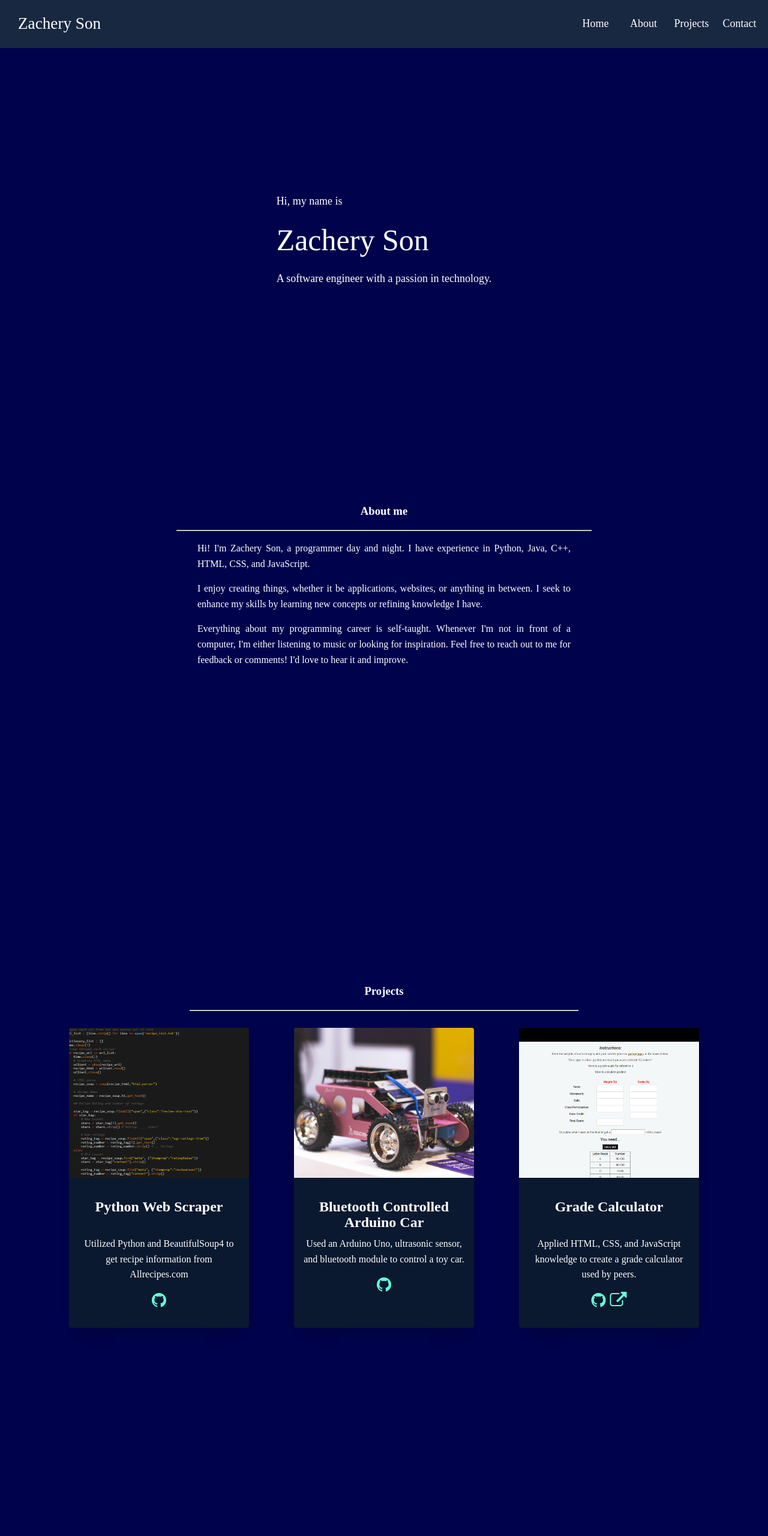
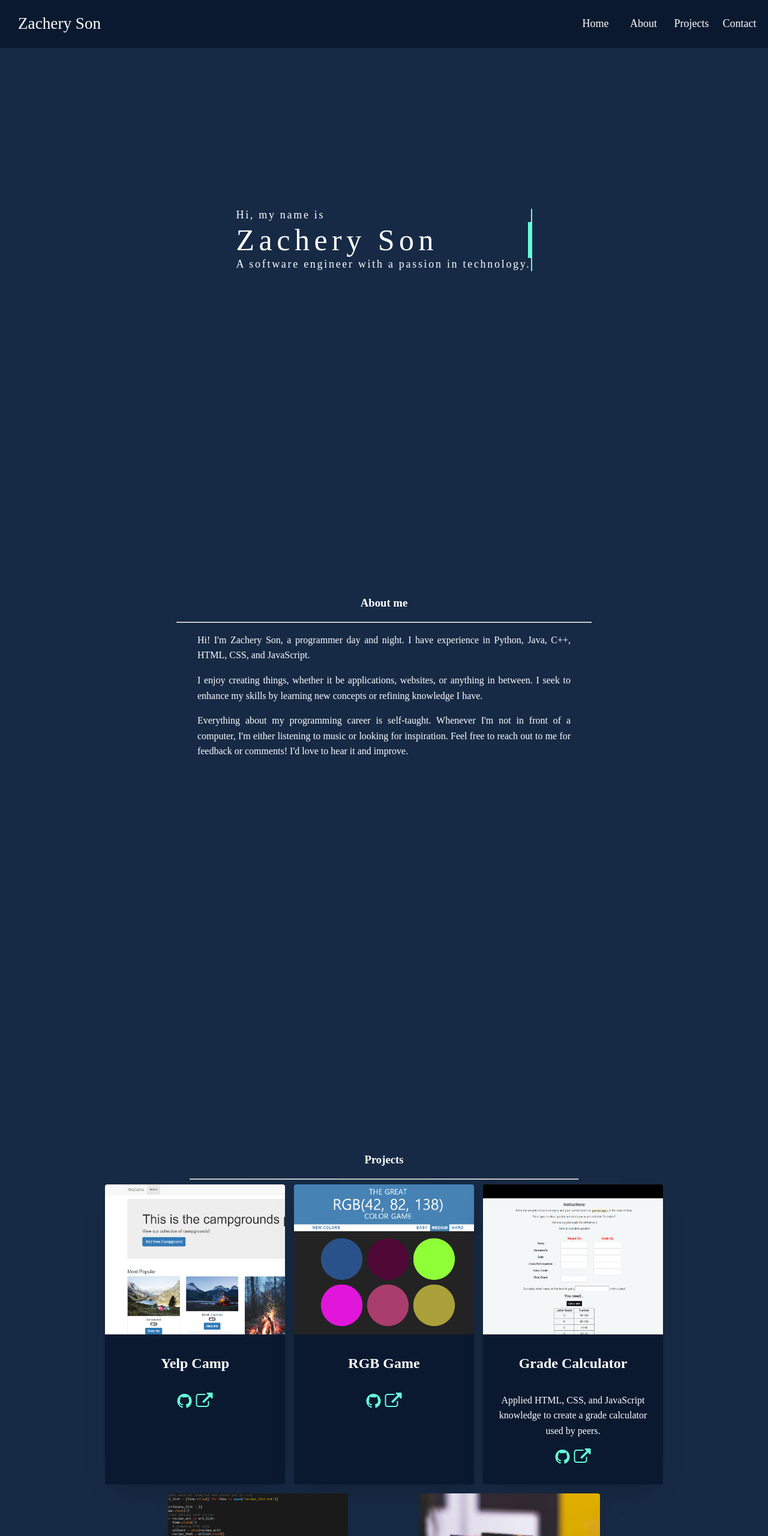
Before and after one commit to zson0123/zson0123.github.io, a plain HTML site: page index.html in a window 1280 px wide. Shown: the top 2560 px of the page at 60% size. Drawn offline with Linux system fonts and the light colour scheme.

Commit message:
Add files via upload
add projects and type feature. Adjust css styling

```diff
--- a/index.html
+++ b/index.html
@@ -8,7 +8,7 @@
         <link rel="stylesheet" type="text/css" href="main.css">
         <link href="https://fonts.googleapis.com/css?family=Open+Sans:400,600,300" rel="stylesheet" type="text/css">
         <link rel="stylesheet" href="https://cdnjs.cloudflare.com/ajax/libs/font-awesome/4.7.0/css/font-awesome.min.css">
-        <script src = "index.js" type = "text/javascript"/></script>
+        <script src="index.js" type="text/javascript"/></script>
         <title>Zachery Son</title>
     </head>
     <body>
@@ -59,6 +59,72 @@
             <div class="card-container">
                 <div class="card">
                     <div class="card-image">
+                        <img src="img/yelpCamp.png">
+                    </div>
+                    <div class="card-content">
+                        <div class="name">
+                            <h2>Yelp Camp</h2>
+                        </div>
+                        <div class="explanation">
+                            <p></p>
+                        </div>
+                        <div class="link-tag">
+                            <a href="https://github.com/zson0123/YelpCamp" target="_blank">
+                                <i class="fa fa-github"></i>
+                            </a>
+                            <a href="https://arcane-stream-32213.herokuapp.com/" target="_blank">
+                                <i class="fa fa-external-link"></i>
+                            </a>
+                        </div>
+                    </div>
+                </div>
+
+                <div class="card">
+                    <div class="card-image">
+                        <img src="img/rgbGame.png">
+                    </div>
+                    <div class="card-content">
+                        <div class="name">
+                            <h2>RGB Game</h2>
+                        </div>
+                        <div class="explanation">
+                            <p></p>
+                        </div>
+                        <div class="link-tag">
+                            <a href="https://github.com/zson0123/guessTheColor" target="_blank">
+                                <i class="fa fa-github"></i>
+                            </a>
+                            <a href="https://zson0123.github.io/guessTheColor/" target="_blank">
+                                <i class="fa fa-external-link"></i>
+                            </a>
+                        </div>
+                    </div>
+                </div>
+
+                <div class="card">
+                    <div class="card-image">
+                        <img src="img/gradeCalc.png">
+                    </div>
+                    <div class="card-content">
+                        <div class="name">
+                            <h2>Grade Calculator</h2>
+                        </div>
+                        <div class="explanation">
+                            <p>Applied HTML, CSS, and JavaScript knowledge to create a grade calculator used by peers.</p>
+                        </div>
+                        <div class="link-tag">
+                            <a href="https://github.com/zson0123/gradeCalculator" target="_blank">
+                                <i class="fa fa-github"></i>
+                            </a>
+                            <a href="https://zson0123.github.io/gradeCalculator/" target="_blank">
+                                <i class="fa fa-external-link"></i>
+                            </a>
+                        </div>
+                    </div>
+                </div>
+
+                <div class="card">
+                    <div class="card-image">
                             <img src="img/scrape.png">
                     </div>
                     <div class="card-content">
@@ -94,31 +160,8 @@
                         </div>
                     </div>
                 </div>
-
-                <div class="card">
-                    <div class="card-image">
-                        <img src="img/gradeCalc.png">
-                    </div>
-                    <div class="card-content">
-                        <div class="name">
-                            <h2>Grade Calculator</h2>
-                        </div>
-                        <div class="explanation">
-                            <p>Applied HTML, CSS, and JavaScript knowledge to create a grade calculator used by peers.</p>
-                        </div>
-                        <div class="link-tag">
-                            <a href="https://github.com/zson0123/gradeCalculator" target="_blank">
-                                <i class="fa fa-github"></i>
-                            </a>
-                            <a href="https://zson0123.github.io/gradeCalculator/" target="_blank">
-                                <i class="fa fa-external-link"></i>
-                            </a>
-                        </div>
-                    </div>
-                </div>
             </div>
         </section>
-
 
         </section>
         <div class="container">
@@ -140,7 +183,6 @@
                     </div>
                     <input class="button" onclick="comingSoon()" type="submit" value="Submit!" name="">
                 </form>
-
             </section>
         </div>
 
--- a/index.js
+++ b/index.js
@@ -10,29 +10,27 @@ function formValidation() {
     }
 }
 
+// // To Top Button
+// var upButton = document.getElementById("upBtn");
 
-// To Top Button
-upButton = document.getElementById("upBtn");
+// // When the user scrolls down 20px from the top of the document, show the button
+// window.onscroll = function() {scrollFunction()};
 
-// When the user scrolls down 20px from the top of the document, show the button
-window.onscroll = function() {scrollFunction()};
+// function scrollFunction() {
+//   if (document.body.scrollTop > 20 || document.documentElement.scrollTop > 20) {
+//     upButton.style.display = "block";
+//   } else {
+//     upButton.style.display = "none";
+//   }
+// }
 
-function scrollFunction() {
-  if (document.body.scrollTop > 20 || document.documentElement.scrollTop > 20) {
-    upButton.style.display = "block";
-  } else {
-    upButton.style.display = "none";
-  }
-}
-
-// When the user clicks on the button, scroll to the top of the document
+// // When the user clicks on the button, scroll to the top of the document
 function topFunction() {
   document.body.scrollTop = 0; // For Safari
   document.documentElement.scrollTop = 0; // For Chrome, Firefox, IE and Opera
 }
 
-
 // Coming Soon
 function comingSoon() {
-    alert("Feature coming soon.");
+    alert("Feature coming soon. Email me at zacheryyson@gmail.com!");
 }
--- a/main.css
+++ b/main.css
@@ -1,5 +1,5 @@
 body {
-    background-color:#00034C;
+    background-color:#172a45;
     color: #fff;
     font-family: Raleway;
     font-size: 16px;
@@ -16,7 +16,7 @@ body {
 #navBar {
     height: 80px;
     width: 100%;
-    background-color:#192841;
+    background-color:#0a192f;
     color: #fff;
     display: grid;
     grid-template-columns: 1fr 1fr;
@@ -73,7 +73,7 @@ body {
 
 #about {
     min-height: 100vh;
-    padding-top: 20px;
+    padding-top: 25%;
 }
 
 #about-text {
@@ -84,6 +84,7 @@ body {
 #projects{
   max-width: 1200px;
   margin: 0 auto;
+  padding: 10% 0;
   min-height: 100vh;
   max-height: 70%;
 }
@@ -92,10 +93,10 @@ body {
   display: flex;
   flex-wrap: wrap;
   list-style: none;
-  margin: 0;
-  padding: 20px 0;
+  margin: 0 auto;
   align-items: center;
   justify-content: space-evenly;
+  width: 80%;
 }
 
 .card {
@@ -105,6 +106,7 @@ body {
   background-color: #0a192f;
   width: 300px;
   height: 500px;
+  margin-bottom: 15px;
 }
 
 .card-content {
@@ -169,19 +171,46 @@ body {
 }
 
 #upBtn {
+  /* display: none; */
   background-color: #172a45;
   border: none;
   color: #64ffda;
   padding: 20px;
   text-align: center;
   text-decoration: none;
-  display: inline-block;
+  display: none;
   font-size: 16px;
   margin: 4px 2px;
   border-radius: 50%;
+  /* bottom: 20px;
+  right: 30px; */
 }
 
 #footer {
     margin-top: 20px;
     color: #4d5a6e;
 }
+
+#top-text p {
+    overflow: hidden; /* Ensures the content is not revealed until the animation */
+    border-right: .15em solid orange; /* The typwriter cursor */
+    white-space: nowrap; /* Keeps the content on a single line */
+    margin: 0 auto; /* Gives that scrolling effect as the typing happens */
+    letter-spacing: .15em;
+    line-height: 1.2em;
+    animation:
+      typing 3.5s steps(40, end),
+      blink-caret .75s step-end infinite;
+}
+
+/* The typing effect */
+@keyframes typing {
+    from { width: 0 }
+    to { width: 100% }
+}
+
+  /* The typewriter cursor effect */
+@keyframes blink-caret {
+    from, to { border-color: transparent }
+    50% { border-color: #64ffda; }
+}
```
Also changed, not shown: img/rgbGame.png (added), img/yelpCamp.png (added).
